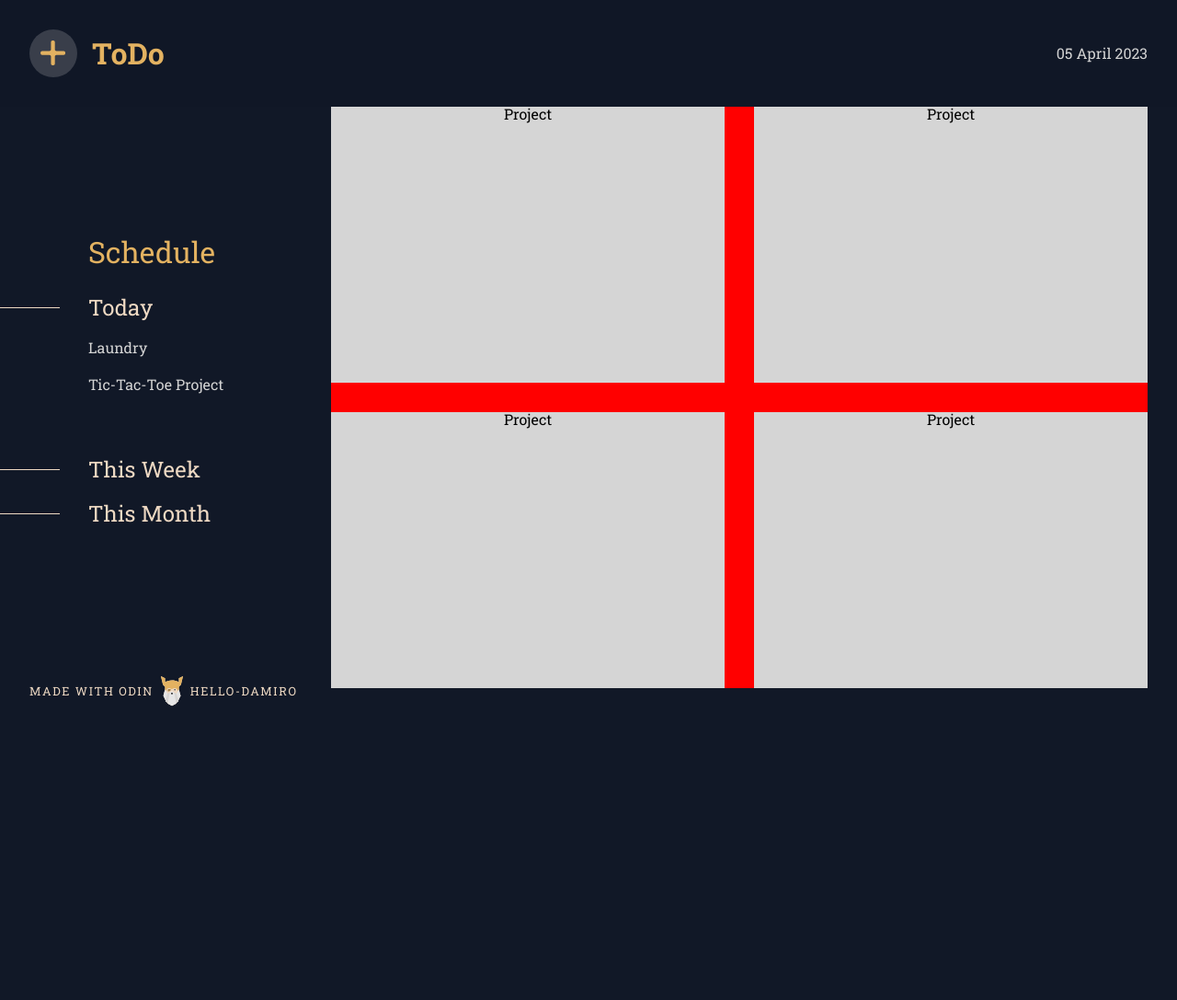
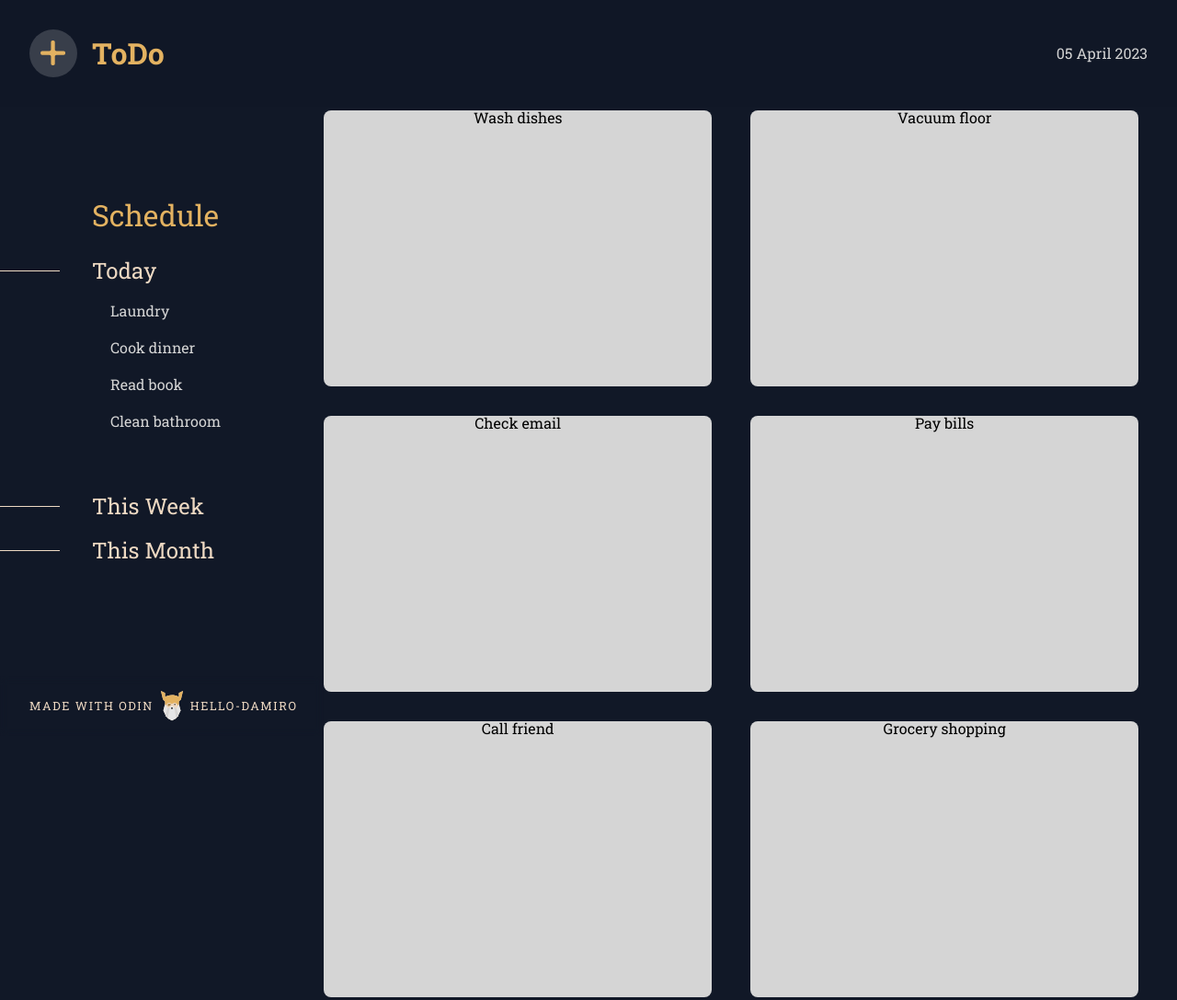
Before and after one commit to hello-damiro/todo, a website built with webpack: page src/template.html in a window 1280 px wide. Shown: the top 1087 px of the page at 92% size. Before the commit the page ends 800 px from the top, so only its background shows below. Built offline with nearby package versions, Linux system fonts and the light colour scheme.

Commit message:
general layout, will file separate card layout style

```diff
--- a/src/styles/style.css
+++ b/src/styles/style.css
@@ -1,10 +1,6 @@
 @import url('https://fonts.googleapis.com/css2?family=Roboto+Slab:wght@300;400;700&display=swap');
 @import url('reset.css');
-
-@font-face {
-    font-family: norse;
-    src: url(../assets/fonts/Norse-Bold.otf);
-}
+/* @import url('card.css'); */
 
 :root {
     /* SYSTEM FONTS */
@@ -20,11 +16,10 @@
     --green-dk: #353535;
     --blue: #111827;
 
+    --blue-tr: #111827dd;
+
     /* SIZING */
-    --banner-w: 35vw;
-    --form-w: 65vw;
-    --min-w: 380px;
-    --max-w: 720px;
+    --sidebar-w: 320px;
 }
 
 body {
@@ -32,9 +27,6 @@ body {
     color: var(--gray);
     font-family: 'Roboto Slab', sans-serif;
     font-size: 1rem;
-    display: flex;
-    flex-direction: column;
-    flex: 1;
 }
 
 a {
@@ -48,14 +40,17 @@ a:hover {
 }
 
 header {
-    background: #111827dd;
+    z-index: 100;
+    background: var(--blue-tr);
+    backdrop-filter: blur(4px);
     display: flex;
     flex-direction: row;
     justify-content: space-between;
     align-items: center;
     padding: 32px;
-    position: sticky;
-    top: 0vh;
+    position: fixed;
+    width: calc(100% - 64px);
+    top: 0;
 }
 
 .logo {
@@ -65,7 +60,6 @@ header {
 }
 
 h1 {
-    /* font-family: 'norse'; */
     font-size: 2rem;
     font-weight: 700;
     color: var(--yellow);
@@ -75,65 +69,58 @@ h1 {
 .content {
     width: 100%;
     height: 100%;
+    margin-top: 120px;
     display: flex;
+    flex: 1;
 }
 
 .sidebar {
-    min-width: 360px;
-    height: calc(100vh - (52px + 96px));
+    min-width: var(--sidebar-w);
+    margin-right: 32px;
+    margin-bottom: 68px;
+    position: sticky;
+    top: 120px;
     display: flex;
     flex-direction: column;
     align-items: flex-start;
+    justify-content: center;
+    /* TODO: ht < vh ? 100%, j-c:centr : calc() */
+    /* height: 100%; */
+    height: calc(100vh - (120px + 68px));
 }
 
-.schedule {
-    display: flex;
-    flex-direction: column;
-    flex: 1;
-    justify-content: center;
-}
-
-.schedule h2 {
+.sidebar h2 {
     font-size: 2rem;
     font-weight: 400;
     color: var(--yellow);
-    padding-left: 96px;
+    padding-left: 100px;
     padding-bottom: 32px;
 }
 
-.schedule h3 {
+.sidebar h3 {
     background: url('../assets/images/line-thin.svg') no-repeat top 12px left -32px;
     background-opacity: 0.4;
     font-size: 1.5rem;
     font-weight: 400;
     color: var(--yellow-lt);
-    padding-left: 96px;
+    padding-left: 100px;
     padding-bottom: 24px;
 }
 
-.schedule h3:active {
-    background: url('../assets/images/line-thick.svg') no-repeat top 12px left -32px;
-    background-opacity: 0.4;
-    font-size: 1.5rem;
-    font-weight: 400;
-    color: var(--yellow-lt);
-    padding-left: 96px;
-    padding-bottom: 24px;
-}
-
-.schedule ul {
+.sidebar ul {
     padding-bottom: 48px;
 }
 
-.schedule li {
-    padding-left: 96px;
+.sidebar li {
+    padding-left: 120px;
     padding-bottom: 24px;
 }
 
 .projects {
-    background: red;
     width: 100%;
     display: grid;
+    /* TODO: if cards.length < 3 ? gtc: 1fr... : gtc: repeat */
+    /* grid-template-columns: 1fr 1fr 1fr; */
     grid-template-columns: repeat(auto-fit, minmax(300px, 1fr));
     gap: 32px;
     margin-right: 32px;
@@ -144,35 +131,54 @@ h1 {
     background: var(--gray);
     color: black;
     text-align: center;
-    /* height: 100%; */
+    max-width: 33vw;
+    min-width: 300px;
     height: 300px;
+    border-radius: 8px;
+}
+
+.curtain {
+    width: 100vw;
+    height: 100vh;
+    backdrop-filter: blur(4px);
+    background: var(--blue-tr);
+    position: fixed;
+    top: 0;
+    left: 0;
+}
+
+.add-card {
+    background: var(--gray);
+    width: 33vw;
+    /* height: calc(100vh - (120px + 68px)); */
+    position: absolute;
+    top: 120px;
+    margin-left: 32px;
+    color: var(--blue);
+}
+
+.hidden {
+    display: none;
 }
 
 footer {
+    /* background: var(--blue-tr); */
+    z-index: 100;
+    backdrop-filter: blur(4px);
+    min-width: var(--sidebar-w);
+    position: fixed;
+    bottom: 0px;
     display: flex;
     align-items: center;
     font-size: 0.8rem;
     text-transform: uppercase;
     letter-spacing: 0.1rem;
-    color: var(--yellow);
+    padding: 16px 0;
     padding-left: 32px;
+    margin: 0;
 }
 
 footer img {
     width: 24px;
     margin: 0 8px;
 }
-
-.content {
-    display: flex;
-    flex: 1;
-    width: 100%;
-    height: 100%;
-}
-
-.cards {
-    height: 100%;
-    display: flex;
-    flex-direction: column;
-    flex: 1;
-}
--- a/src/template.html
+++ b/src/template.html
@@ -18,13 +18,32 @@
     </header>
     <div class="content">
         <div class="sidebar">
-            <div class="schedule">
             <h2>Schedule</h2>
             <div class="today">
-                    <h3 class="selected active">Today</h3>
+                <h3 class="selected">Today</h3>
                 <ul>
                     <li>Laundry</li>
+                    <li>Cook dinner</li>
+                    <li>Read book</li>
+                    <li>Clean bathroom</li>
+                    <!-- <li>Do laundry</li>
+                    <li>Check email</li>
+                    <li>Pay bills</li>
+                    <li>Call friend</li>
                     <li>Tic-Tac-Toe Project</li>
+                    <li>Make bed</li>
+                    <li>Take out trash</li>
+                    <li>Schedule appointment</li>
+                    <li>Cook dinner</li>
+                    <li>Read book</li>
+                    <li>Clean bathroom</li>
+                    <li>Do laundry</li>
+                    <li>Check email</li>
+                    <li>Pay bills</li>
+                    <li>Call friend</li>
+                    <li>Grocery shopping</li>
+                    <li>Water plants</li>
+                    <li>Write report</li> -->
                 </ul>
             </div>
             <div class="week">
@@ -33,6 +52,22 @@
             <div class="month">
                 <h3>This Month</h3>
             </div>
+        </div>
+        <div class="projects">
+            <div class="card">Wash dishes</div>
+            <div class="card">Vacuum floor</div>
+            <div class="card">Check email</div>
+            <div class="card">Pay bills</div>
+            <div class="card">Call friend</div>
+            <div class="card">Grocery shopping</div>
+            <div class="card">Water plants</div>
+            <div class="card">Write report</div>
+            <div class="card">Walk dog</div>
+            <div class="card">Exercise daily</div>
+        </div>
+    </div>
+    <div class="curtain hidden">
+        <div class="add-card">hello</div>
     </div>
     <footer>
         <a href="https://theodinproject.com">
@@ -43,14 +78,6 @@
             <h4>Hello-Damiro</h4>
         </a>
     </footer>
-        </div>
-        <div class="projects">
-            <div class="card">Project</div>
-            <div class="card">Project</div>
-            <div class="card">Project</div>
-            <div class="card">Project</div>
-        </div>
-    </div>
 </body>
 
 </html>
```
Lines whose indentation alone changed are shown as unchanged.
